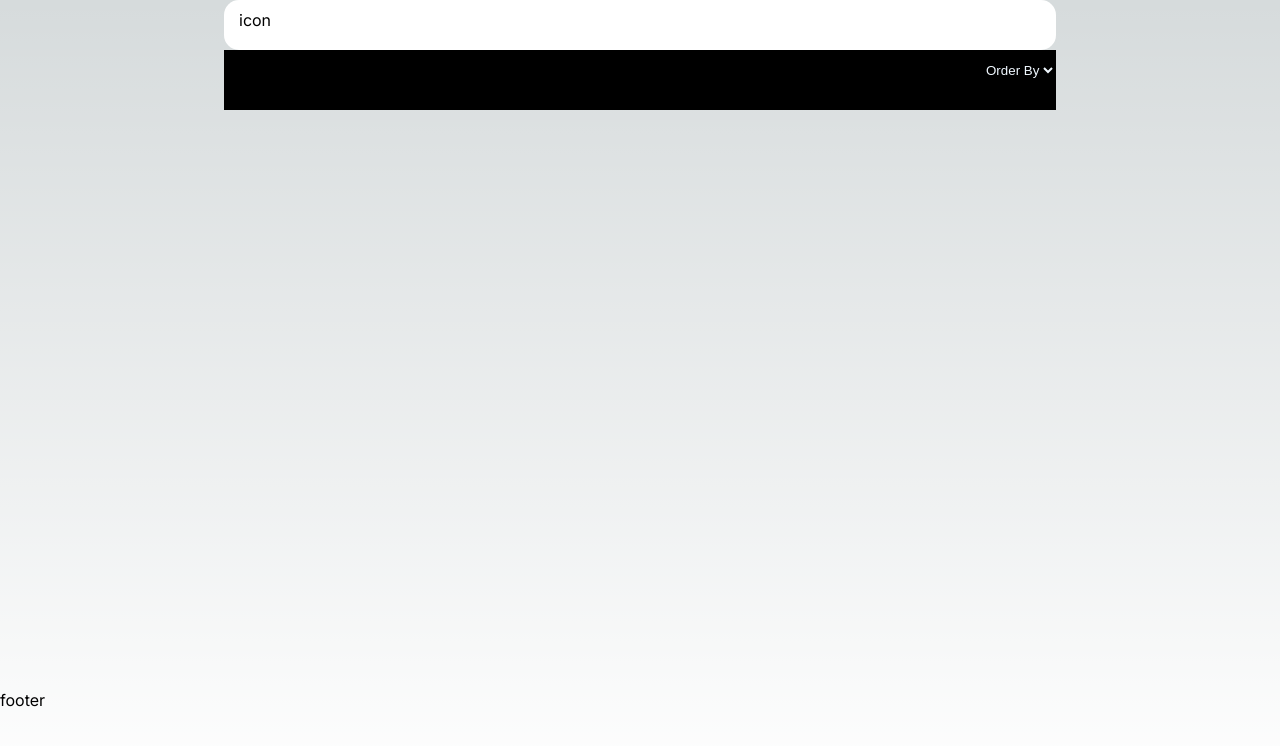
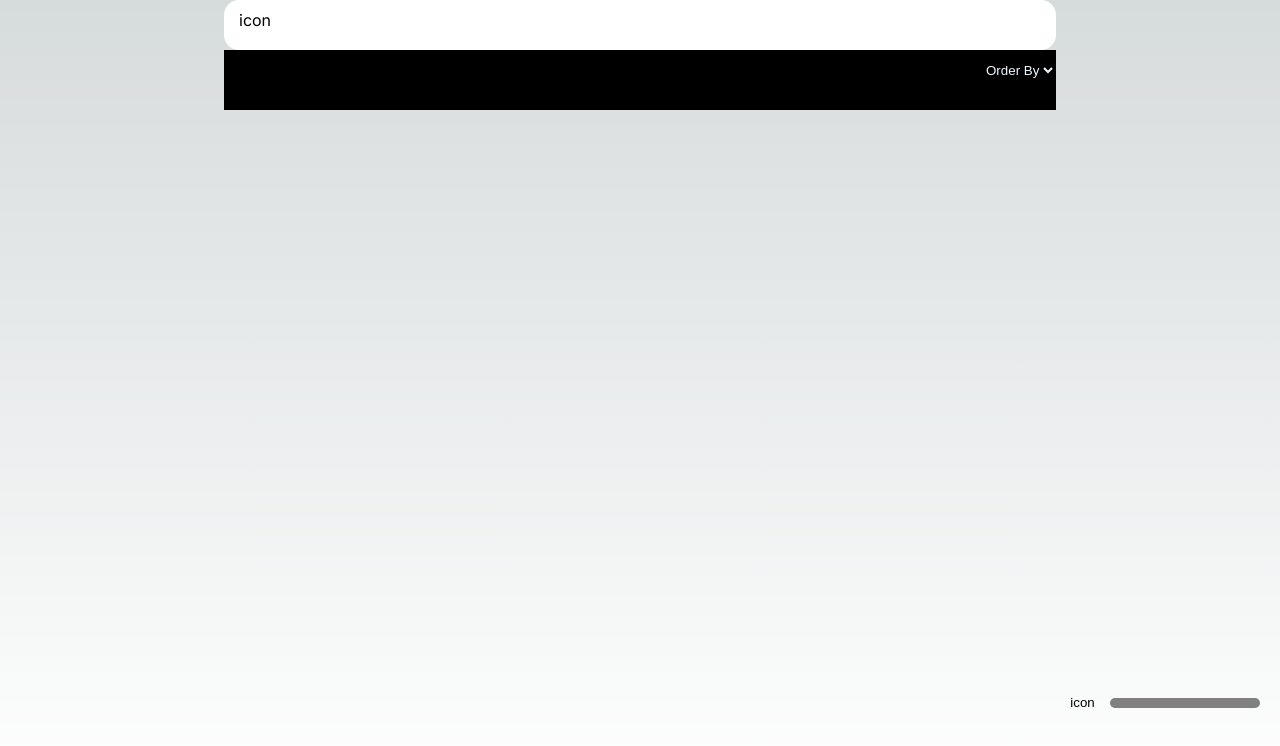
Before and after one commit to well1791/web-player-1, a Next.js app: page / in a window 1280 px wide. Shown: the top 746 px of the page. Built offline with nearby package versions, Linux system fonts and the light colour scheme.

Commit message:
volume pt1

```diff
--- a/src/app/components/footer/footer.tsx
+++ b/src/app/components/footer/footer.tsx
@@ -4,11 +4,15 @@ import { useState } from "react";
 
 import styles from "./footer.module.css";
 
+import Volume from "../volume/volume";
+
 export default function Footer() {
 
     return(
         <div>
-            <footer className={styles.footer}>footer</footer>
+            <footer className={styles.footer}>
+                <Volume />
+            </footer>
         </div>
     )
 }
--- /dev/null
+++ b/src/app/components/volume/volume.module.css
@@ -0,0 +1,21 @@
+.volumeContainer {
+    display: flex;
+    gap: 15px;
+    align-items: center;
+    position: absolute;
+    right: 20px
+}
+
+.btnIcon {
+    border: none;
+    background: transparent;
+    height: 25px;
+    width: 25px;
+}
+
+.slider {
+    width: 150px;
+    height: 10px;
+    background: grey;
+    border-radius: 5px
+}
--- /dev/null
+++ b/src/app/components/volume/volume.tsx
@@ -0,0 +1,15 @@
+"use client";
+
+//import { useState } from "react";
+
+import styles from "./volume.module.css";
+
+export default function Volume() {
+
+  return (
+    <div className={styles.volumeContainer}>
+        <button className={styles.btnIcon}>icon</button>
+        <div className={styles.slider}></div>
+    </div>
+  );
+}
```
